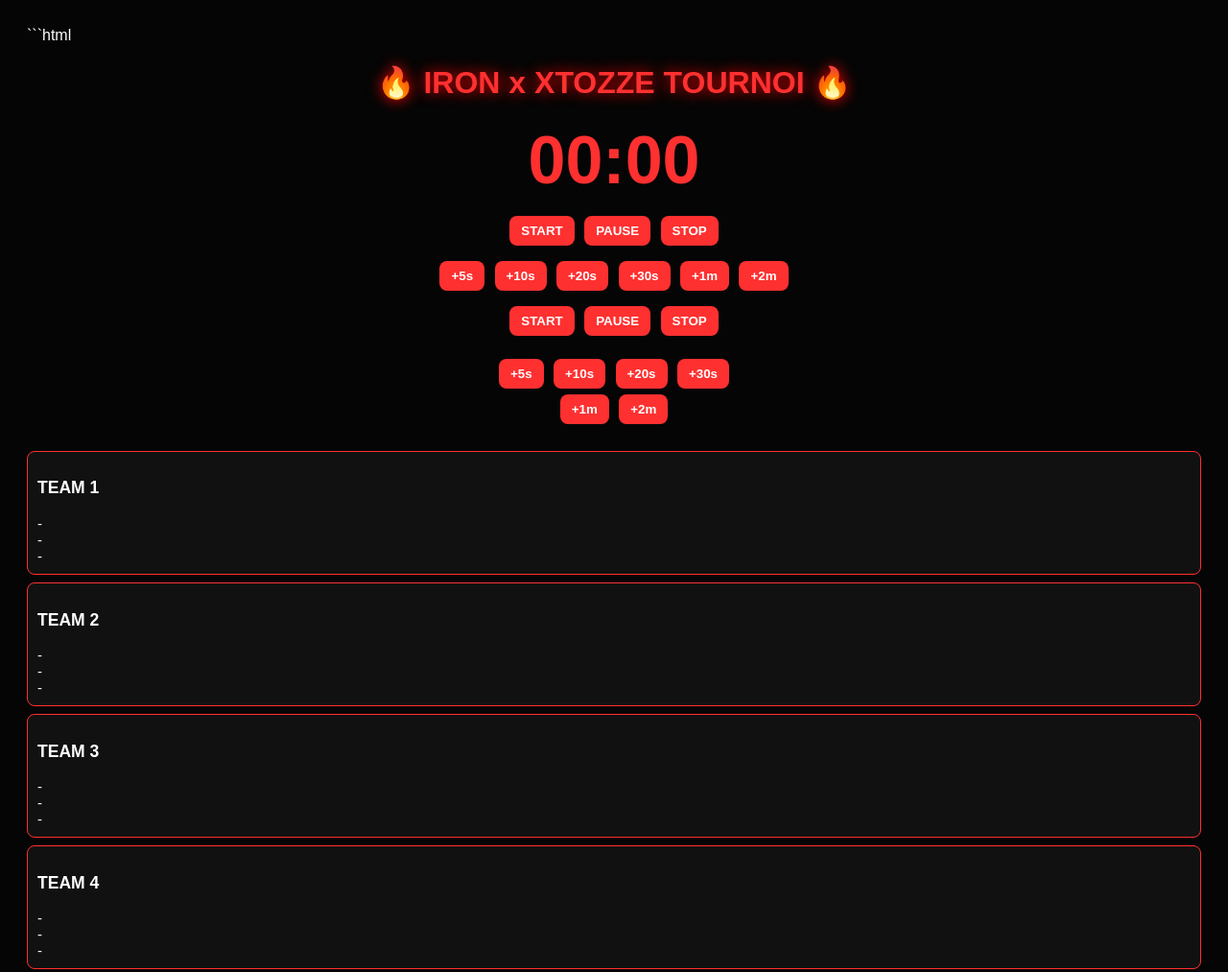
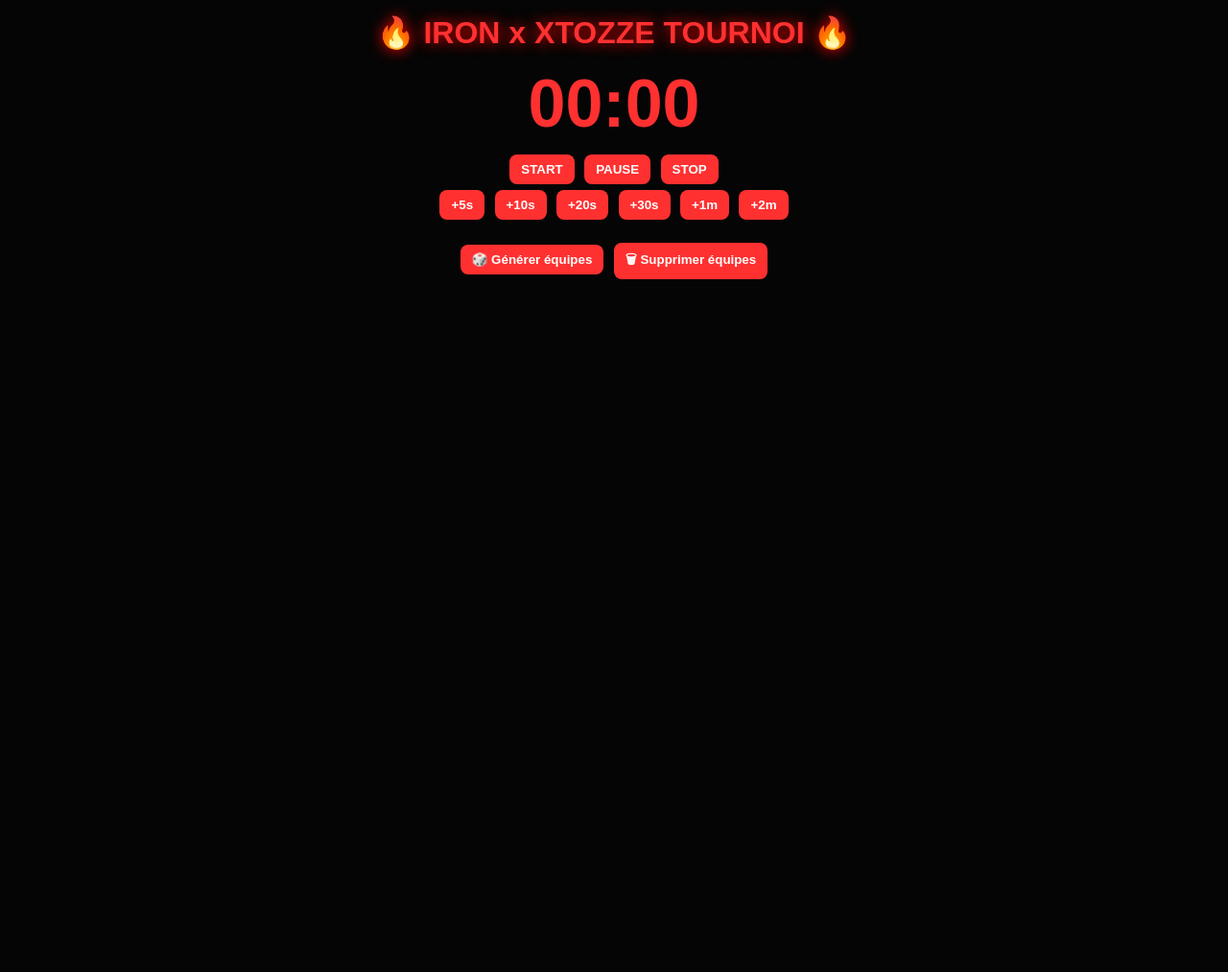
Before and after one commit to gallouchery03-ai/iron-xtozze-tournament, a plain HTML site: page switch.html in a window 1280 px wide. Shown: the top 1013 px of the page at 96% size. After the commit the page ends 800 px from the top, so only its background shows below. Drawn offline with Linux system fonts and the light colour scheme.

Commit message:
Refactor HTML structure and styles for clarity

````diff
--- a/switch.html
+++ b/switch.html
@@ -1,4 +1,3 @@
-```html
 <!DOCTYPE html>
 <html lang="fr">
 <head>
@@ -8,29 +7,37 @@
 
 <style>
 
+*{
+margin:0;
+padding:0;
+box-sizing:border-box;
+font-family:Arial;
+}
+
 body{
 background:#050505;
 color:white;
-font-family:Arial,sans-serif;
-padding:20px;
+padding:15px;
 }
 
 h1{
 text-align:center;
 color:#ff3030;
 text-shadow:0 0 15px red;
-}
-
-.top{
-text-align:center;
-margin-bottom:25px;
+margin-bottom:15px;
 }
 
 #timer{
+text-align:center;
 font-size:70px;
+color:#ff3030;
 font-weight:bold;
-color:#ff3030;
-margin:15px 0;
+margin:10px 0;
+}
+
+.center{
+text-align:center;
+margin-bottom:15px;
 }
 
 button{
@@ -38,22 +45,30 @@ background:#ff3030;
 color:white;
 border:none;
 padding:8px 12px;
+margin:3px;
 border-radius:8px;
 cursor:pointer;
-margin:3px;
 font-weight:bold;
+}
+
+button:hover{
+opacity:0.85;
+}
+
+.teams{
+margin-top:15px;
 }
 
 .team{
 background:#111;
 border:1px solid #ff3030;
-padding:10px;
+border-radius:8px;
+padding:8px;
 margin-bottom:8px;
-border-radius:8px;
 font-size:15px;
 }
 
-.team-name{
+.team span{
 color:#ff3030;
 font-weight:bold;
 }
@@ -65,39 +80,27 @@ font-weight:bold;
 
 <h1>🔥 IRON x XTOZZE TOURNOI 🔥</h1>
 
-<div class="top">
+<div id="timer">00:00</div>
 
-<div id="timer">00:00</div>
-<div style="text-align:center;margin:10px;">
+<div class="center">
+
 <button onclick="startTimer()">START</button>
 <button onclick="pauseTimer()">PAUSE</button>
 <button onclick="resetTimer()">STOP</button>
-</div>
 
-<div style="text-align:center;margin-bottom:10px;">
+<br>
+
 <button onclick="addTime(5)">+5s</button>
 <button onclick="addTime(10)">+10s</button>
 <button onclick="addTime(20)">+20s</button>
 <button onclick="addTime(30)">+30s</button>
 <button onclick="addTime(60)">+1m</button>
 <button onclick="addTime(120)">+2m</button>
-</div>
-
-<button onclick="startTimer()">START</button>
-<button onclick="pauseTimer()">PAUSE</button>
-<button onclick="resetTimer()">STOP</button>
 
 <br><br>
 
-<button onclick="addTime(5)">+5s</button>
-<button onclick="addTime(10)">+10s</button>
-<button onclick="addTime(20)">+20s</button>
-<button onclick="addTime(30)">+30s</button>
-
-<br>
-
-<button onclick="addTime(60)">+1m</button>
-<button onclick="addTime(120)">+2m</button>
+<button onclick="generateTeams()">🎲 Générer équipes</button>
+<button onclick="clearTeams()">🗑 Supprimer équipes</button>
 
 </div>
 
@@ -109,39 +112,32 @@ let totalSeconds = 0;
 let interval = null;
 
 function updateTimer(){
-
-const m = Math.floor(totalSeconds/60);
-const s = totalSeconds%60;
+let m = Math.floor(totalSeconds / 60);
+let s = totalSeconds % 60;
 
 document.getElementById("timer").innerText =
-String(m).padStart(2,"0")+":"+
-String(s).padStart(2,"0");
-
+String(m).padStart(2,"0") + ":" + String(s).padStart(2,"0");
 }
 
 function startTimer(){
-
 if(interval) return;
 
 interval = setInterval(()=>{
-
-if(totalSeconds>0){
+if(totalSeconds > 0){
 totalSeconds--;
 updateTimer();
 }
-
 },1000);
-
 }
 
 function pauseTimer(){
 clearInterval(interval);
-interval=null;
+interval = null;
 }
 
 function resetTimer(){
 pauseTimer();
-totalSeconds=0;
+totalSeconds = 0;
 updateTimer();
 }
 
@@ -153,17 +149,16 @@ updateTimer();
 function generateTeams(){
 
 const container = document.getElementById("teams");
-
 container.innerHTML = "";
 
-for(let i = 1; i <= 17; i++){
+for(let i=1;i<=17;i++){
 
 container.innerHTML += `
 <div class="team">
-<h3>TEAM ${i}</h3>
-<div class="player">-</div>
-<div class="player">-</div>
-<div class="player">-</div>
+<span>TEAM ${i}</span>
+ | Joueur 1
+ | Joueur 2
+ | Joueur 3
 </div>
 `;
 
@@ -171,11 +166,13 @@ container.innerHTML += `
 
 }
 
+function clearTeams(){
+document.getElementById("teams").innerHTML = "";
+}
+
 updateTimer();
-generateTeams();
 
 </script>
 
 </body>
 </html>
-```
````
